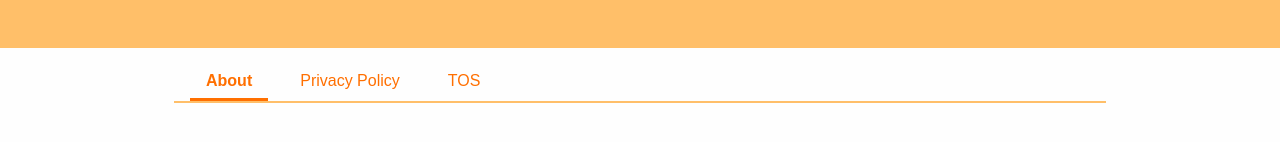
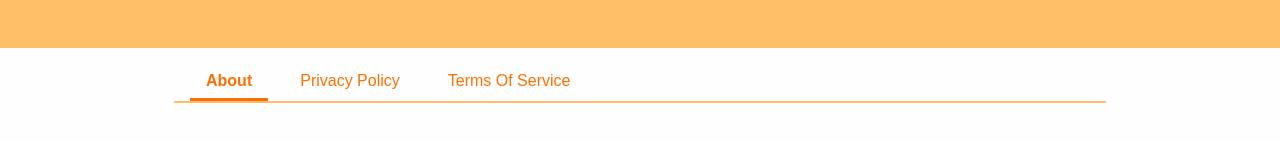
Before and after one commit to Jailbreskinfis/feadsf, a plain HTML site: page index.html in a window 1280 px wide. Shown: the part 138-280 px from the top of the page. Drawn offline with Linux system fonts and the light colour scheme.

Commit message:
Update index.html

```diff
--- a/index.html
+++ b/index.html
@@ -102,7 +102,7 @@
   <nav class="tabs">
     <button class="active" data-tab="about">About</button>
     <button data-tab="privacy">Privacy Policy</button>
-    <button data-tab="tos">TOS</button>
+    <button data-tab="tos">Terms Of Service</button>
   </nav>
 
   <section id="about" class="tab-content">
```
